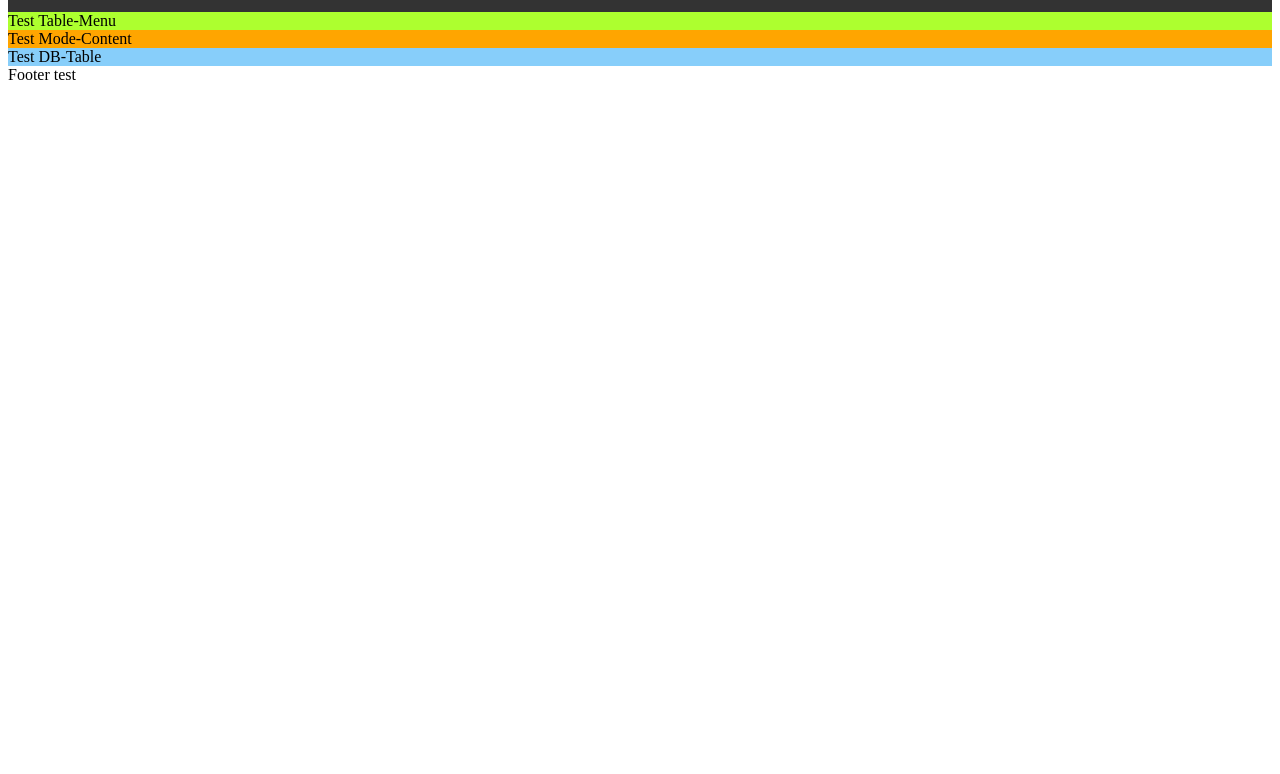
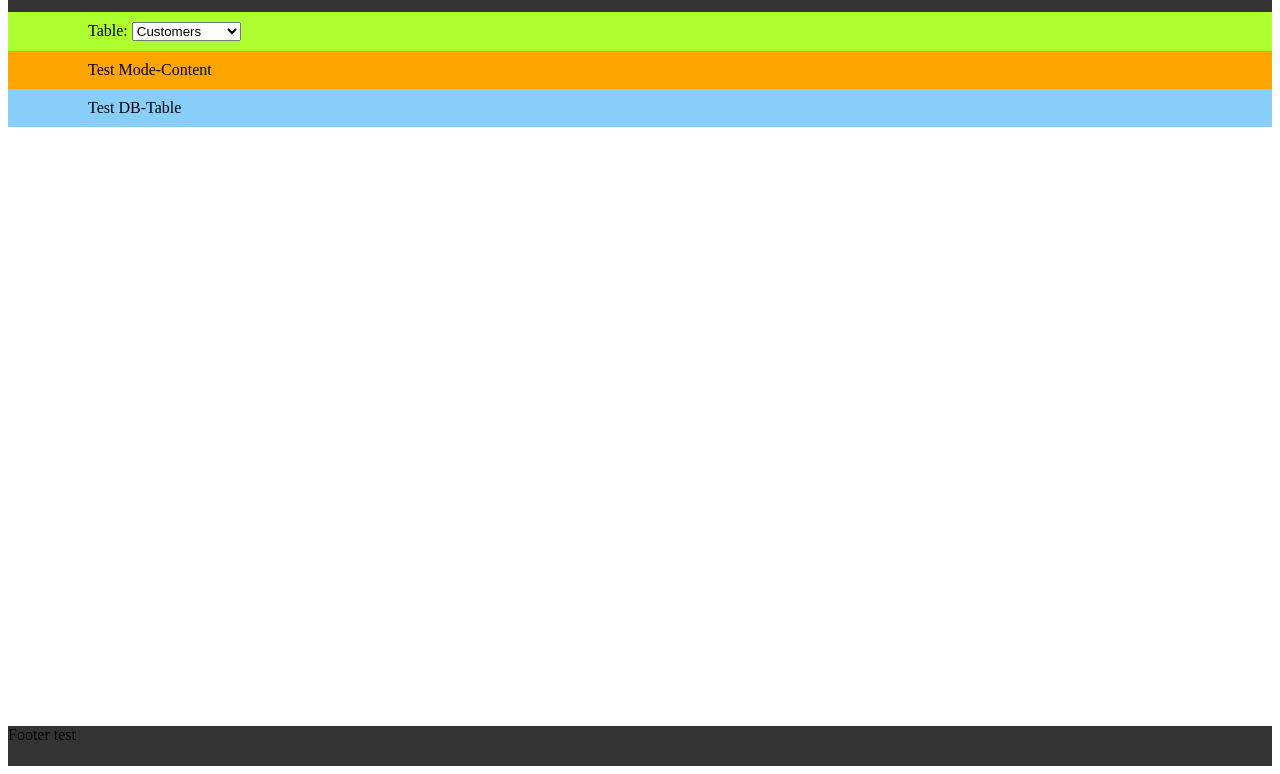
Before and after one commit to DataIsGone/CS340-Team-Untitled-1, a plain HTML site: page Step3UI/index.html in a window 1280 px wide. Shown: the part 42-816 px from the top of the page. Drawn offline with Linux system fonts and the light colour scheme.

Commit message:
Testing table menu

```diff
--- a/Step3UI/index.html
+++ b/Step3UI/index.html
@@ -6,19 +6,21 @@
       <title>CS340 Step 3</title>
       <link rel="stylesheet" href="style.css">
       <style>
-        .table-menu {
+        #table-menu {
           background-color: greenyellow;
         }
-        .mode-content {
+        #mode-content {
           background-color: orange;
         }
-        .db-table {
+        #db-table {
           background-color: lightskyblue;
         }
       </style>
     </head>
     <body>
-      <!-- NAVBAR -->
+      <div id="page-container">
+        <div id="content-wrap">
+                <!-- NAVBAR -->
       <div class="navbar" id="wrapper">
         <div id="logo">(Logo)</div>
         <div class="dropdown" id="mode">
@@ -32,29 +34,38 @@
       <!-- DIV 0 -->
       <!-- <div class=""></div> -->
 
-      <!-- DIV 1 -->
-      <div class="table-menu">
-        Test Table-Menu
+      <!-- DIV 1: Table Menu -->
+      <div class="content" id="table-menu">
+        <form action="">
+          <label for="tables">Table:</label>
+          <select id="tables" name="tables">
+            <option value="customers">Customers</option>
+            <option value="orders">Orders</option>
+            <option value="keyboards">Keyboards</option>
+            <option value="switches">Key Switches</option>
+            <option value="keyColors">Keycap Colors</option>
+          </select>
+        </form>
       </div>
 
       <!-- DIV 2 -->
-      <div class="mode-content">
+      <div class="content" id="mode-content">
         Test Mode-Content
       </div>
 
       <!-- DIV 3 -->
-      <div class="db-table">
+      <div class="content" id="db-table">
         Test DB-Table
       </div>
 
 
       <!-- FOOTER -->
-      <footer>
+      <footer id="footer">
         Footer test
       </footer>
-
-      <!-- *** SCRIPTS *** -->
-
+        </div>
+      </div>
+      <!----- SCRIPTS ----->
       <!-- Credit: W3SCHOOLS -->
       <script>
             /* When the user clicks on the button,
--- a/Step3UI/style.css
+++ b/Step3UI/style.css
@@ -63,6 +63,11 @@
     display: block;
   }
 
+  /* --- CONTENT DIVS --- */
+  .content {
+      padding: 10px 5em;
+  }
+
   /* --- ALIGN NAVBAR ELEMENTS --- */
   /* Credit: https://stackoverflow.com/questions/5222523/position-a-div-container-on-the-right-side/5222570 */
   #wrapper {
@@ -79,3 +84,22 @@
       background: #333;    /* TEST */
       float: right;
   }
+
+  /* --- FOOTER --- */
+
+  #page-container {
+    position: relative;
+    min-height: 100vh;
+  }
+
+  #content-wrap {
+    padding-bottom: 2.5rem;    /* Footer height */
+  }
+
+  #footer {
+    position: absolute;
+    bottom: 0;
+    width: 100%;
+    height: 2.5rem;            /* Footer height */
+    background-color: #333;
+  }
```
